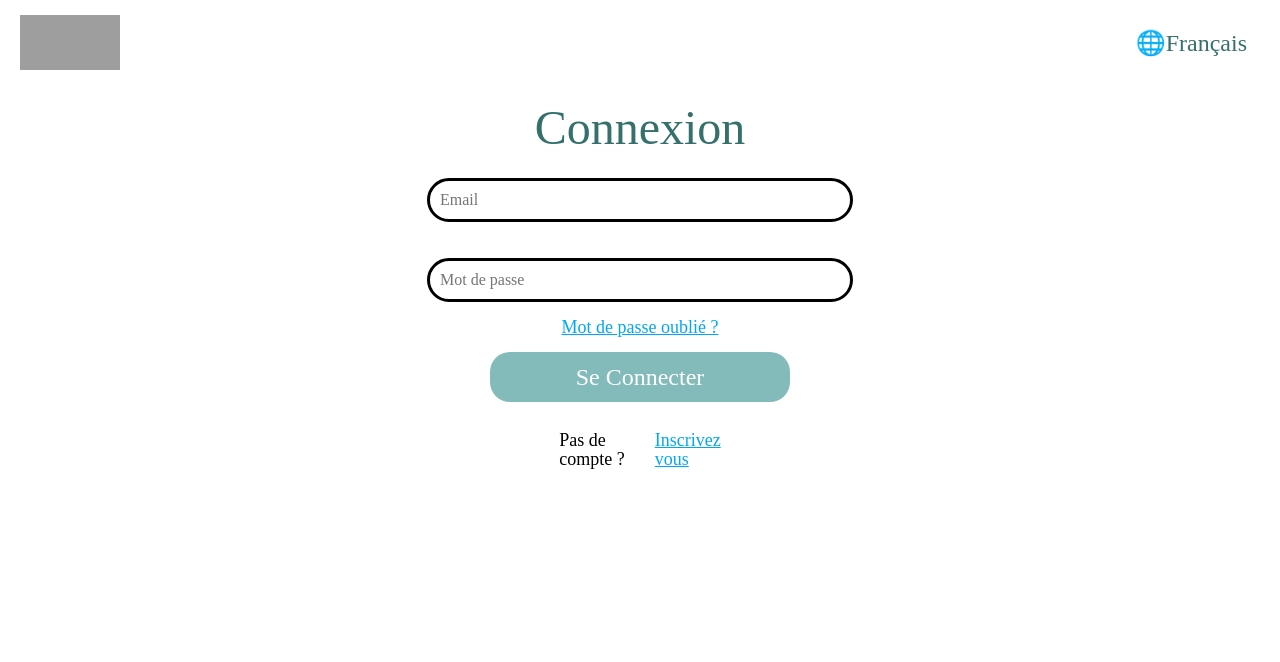
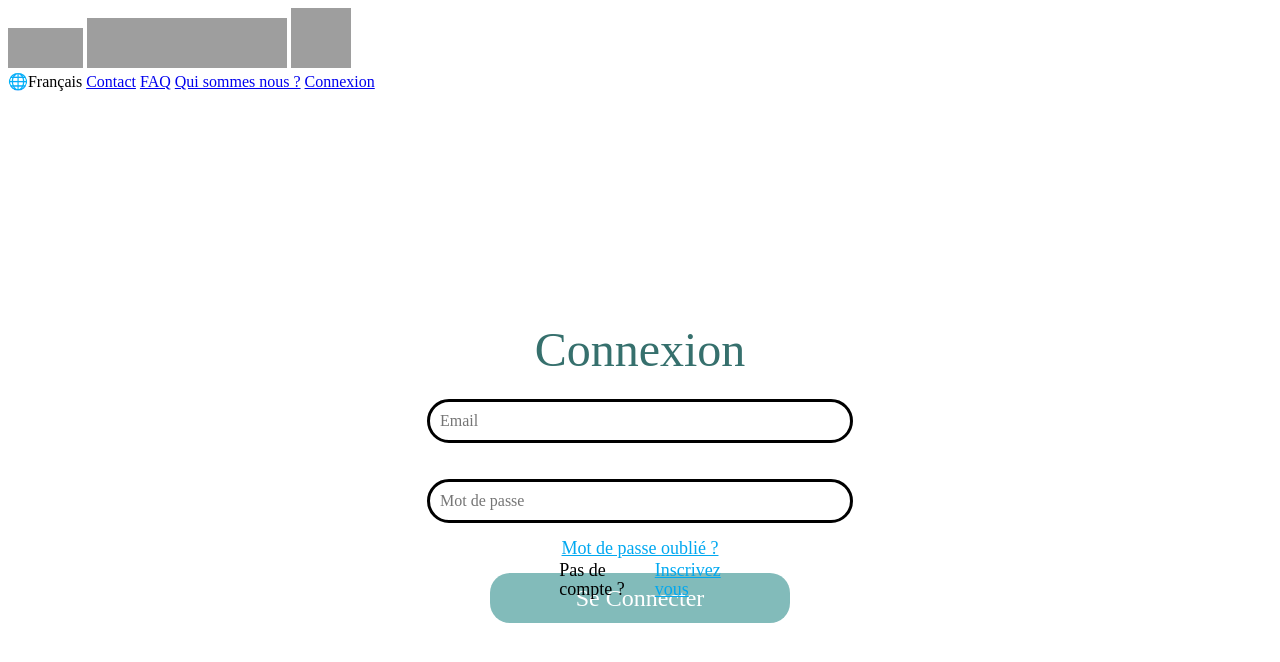
Before and after one commit to Martin-JMP/Engineering_School_Web_Project_Metric-Care, a PHP site: page /Metric_Care/Connexion.PHP in a window 1280 px wide. Shown: the top 662 px of the page. Run offline with PHP 8.4, Linux system fonts and the light colour scheme; some web fonts are replaced; grey boxes are pictures that could not be loaded.

Commit message:
header connexion

```diff
--- a/Authentification/Connexion/Connexion.PHP
+++ b/Authentification/Connexion/Connexion.PHP
@@ -3,6 +3,8 @@
   <head>
     <meta charset="utf-8">
     <link rel="stylesheet" type="text/css" href="Connexion.css">
+    <link rel="stylesheet" type="text/css" href="../../Origine/CSS/1_Header.css">
+    <link rel="stylesheet" type="text/css" href="../../Origine/CSS/3_Footer.css">
     <title>Metric Care</title>
     <link rel="icon" href="../../Origine/Images/Logo.png">
   </head>
@@ -46,14 +48,26 @@
         }
     ?>
     <header>
-        <div>
-            <img id="Logo" src="../../Origine/Images/Logo.png" alt="Logo Metric Metro", width="100", height="55">
-            <div class="Langue">
-                <a>🌐Français</a>
-            </div>
-        </div>
+      <div id="Rectangle_Debut">
+        <nav>
+          <div>
+            <img id="Logo" src="../../Origine/Images/Logo.png" alt="Logo Metric Metro", width="75", height="40">
+            <img id="Logo_Texte" src="../../Origine/Images/Logo_texte.png" alt="Logo Metric Metro", width="200", height="50">
+            <a href="https://infinitemeasures.fr/vues/fr/index.php" target="_blank">
+            <img id="Logo_Infinite_Measures" src="../../Origine/Images/Infinite_logo.png" alt="Logo Infinite Measures", width="60", height="60"> </a>
+          </div>
+          <div class="contenuNav">
+          <a>🌐Français</a>
+            <a href="../Contact/Contact.PHP">Contact</a>
+            <a href="../FAQ/FAQ.PHP">FAQ</a>
+            <a href="../AboutUs/AboutUs.PHP">Qui sommes nous ?</a>
+            <a href="Connexion.PHP">Connexion</a>
+          </div>
+        </nav>
+      </div>
     </header>
     <main method="post" form="login-form">
+      <div class="tot">
         <div class="Connexion">
             <a>Connexion</a>
         </div>
@@ -79,6 +93,7 @@
                 <div><a href="../Inscription/Inscription.PHP">vous</a></div>
             </div>
         </div>
+      </div>
     </main>
   </body>
 </html>
--- a/Authentification/Connexion/Connexion.css
+++ b/Authentification/Connexion/Connexion.css
@@ -5,34 +5,21 @@
     font-weight: 400;
 }
 
-
-#Logo{
-position: absolute;
-left: 20px;
-top: 15px; }
-
-.Langue a {
-    display: flex;
-    justify-content: flex-end;
-    align-items: center;
-    height: 70px;
-    text-decoration: none;
-    padding-left: 25px;
-    padding-right: 25px;
-    top: 10px;
-    font-family: 'Carme';
-    font-style: normal;
-    font-weight: 400;
-    font-size: 24px;
-    text-align: center;
-    color: #36706D;
-}
-
-.Connexion a{
+.tot {
     display: flex;
     justify-content: center;
     align-items: center;
-    height: 100px;
+    flex-direction: column;
+    margin-top: 200px; /* Adjust the value as needed */
+  }
+
+
+
+.Connexion{
+    display: flex;
+    justify-content: center;
+    align-items: flex-start;
+    margin-bottom: 20px;
 
     font-family: 'Carme';
     font-style: normal;
@@ -40,6 +27,7 @@ top: 15px; }
     font-size: 48px;
     line-height: 58px;
     text-align: center;
+    padding-top: 30px;
 
     color: #36706D;
 }
@@ -125,7 +113,7 @@ input[type="password"] {
     display: flex;
     justify-content: center;
     align-items: center;
-    top: 450px; /* décalage de 10 pixels */
+    top: 580px; /* décalage de 10 pixels */
 }
 
 .Inscrivez-vous {
```
